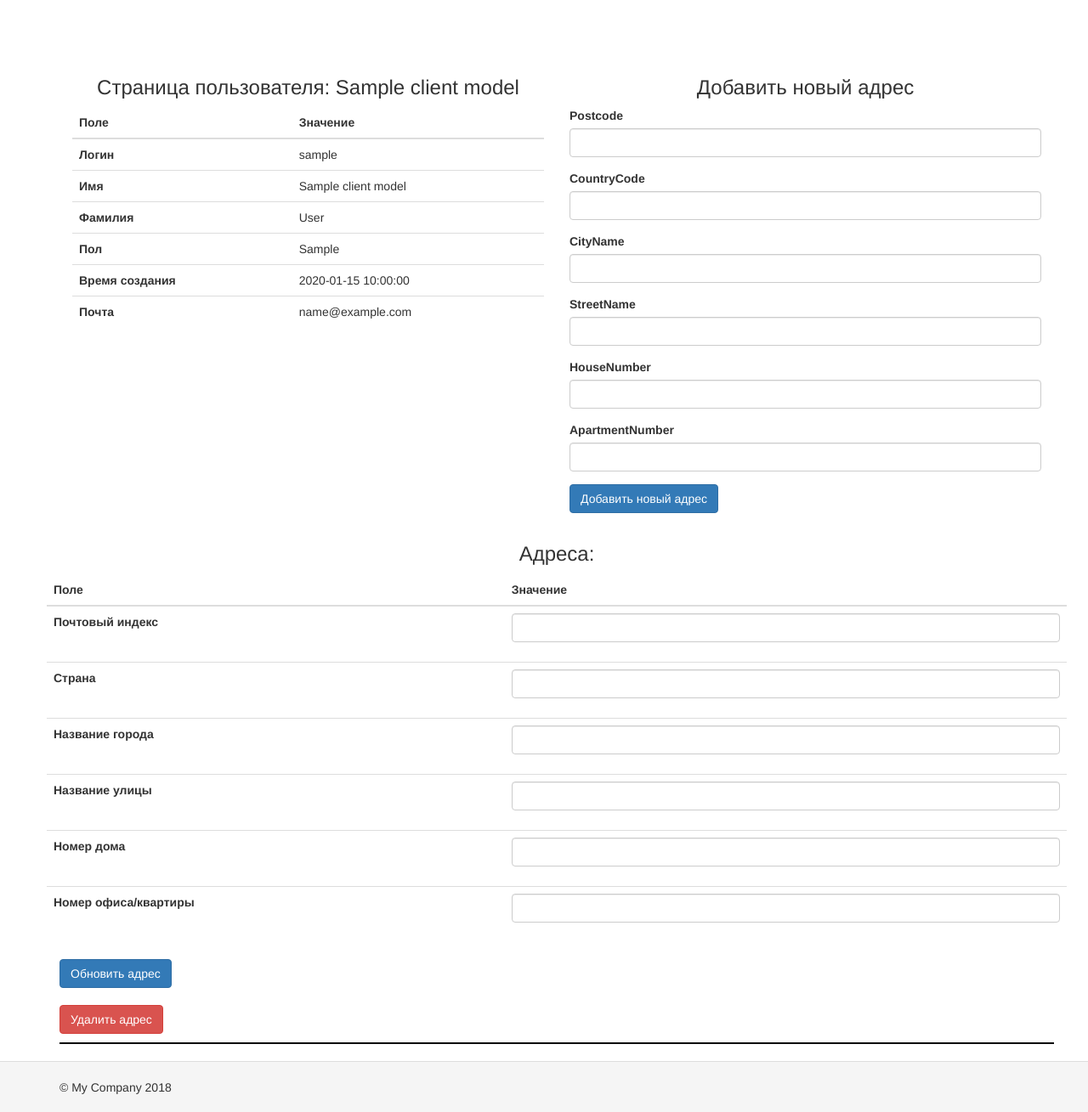
After one commit to masten2/bintime, a Yii app: template views/client/edit.php in a window 1280 px wide. The commit adds this page. Shown: the whole page at 85% size. Run offline with PHP 8.4 and a stand-in for Yii, Linux system fonts and the light colour scheme; the template is opened without the code that fills it: most values are stand-ins (such as "Sample title", 1, 10 or a date in 2020); form fields are guessed from the names that the template uses; data that the repository does not hold is empty; some libraries are stand-ins or nearby versions.

Commit message:
add one client controller add address crud

```diff
--- a/config/web.php
+++ b/config/web.php
@@ -49,7 +49,7 @@ $config = [
             'enablePrettyUrl' => true,
             'showScriptName' => false,
             'rules' => [
-                'client' => 'client/new',
+                'client/edit/<id>' => 'client/edit',
             ],
         ],
 
--- a/migrations/m180206_181151_create_clientAddress_table.php
+++ b/migrations/m180206_181151_create_clientAddress_table.php
@@ -14,7 +14,7 @@ class m180206_181151_create_clientAddress_table extends Migration
     {
         $this->createTable('clientAddress', [
             'id' => $this->primaryKey(),
-            'postcode' => 'int not null',
+            'postcode' => 'varchar(255) not null',
             'countryCode' => 'varchar(255) not null',
             'cityName' => 'varchar(255) not null',
             'streetName' => 'varchar(255) not null',
--- a/models/ClientAddress.php
+++ b/models/ClientAddress.php
@@ -37,9 +37,10 @@ class ClientAddress extends \yii\db\ActiveRecord
         return [
             [['postcode', 'countryCode', 'cityName', 'streetName', 'houseNumber', 'client_id'], 'trim'],
             [['postcode', 'countryCode', 'cityName', 'streetName', 'houseNumber'], 'required'],
-            [['postcode', 'client_id'], 'integer'],
-            [['cityName', 'streetName', 'houseNumber', 'apartmentNumber'], 'string', 'max' => 255],
+            [['client_id'], 'integer'],
+            [['cityName', 'streetName', 'houseNumber', 'apartmentNumber', 'postcode'], 'string', 'max' => 255],
             ['countryCode', 'string', 'max' => 2],
+            ['postcode', 'match', 'not' => true, 'pattern' => '/[^0-9]/', 'message' => 'Only numbers'],
             ['countryCode', 'match', 'not' => true, 'pattern' => '/[^a-zA-Z_-]/', 'message' => 'Only a-z letters'],
             [['client_id'], 'exist', 'skipOnError' => true, 'targetClass' => Client::className(), 'targetAttribute' => ['client_id' => 'id']],
         ];
--- /dev/null
+++ b/views/client/edit.php
@@ -0,0 +1,126 @@
+<?php
+use yii\widgets\LinkPager;
+use yii\widgets\ActiveForm;
+use yii\helpers\Html;
+
+?>
+
+    <div class="container">
+        <div class="row">
+            <div class="col-sm-6">
+                <h3 class="text-center">Страница пользователя: <?= $clientModel->name ?></h3>
+                <table class="table">
+                    <thead>
+                    <tr>
+                        <th>Поле</th>
+                        <th>Значение</th>
+                    </tr>
+                    </thead>
+                    <tbody>
+                    <tr>
+                        <th scope="row">Логин</th>
+                        <td><?= $clientModel->login ?></td>
+                    </tr>
+                    <tr>
+                        <th scope="row">Имя</th>
+                        <td><?= $clientModel->name ?></td>
+                    </tr>
+                    <tr>
+                        <th scope="row">Фамилия</th>
+                        <td><?= $clientModel->lastName ?></td>
+                    </tr>
+                    <tr>
+                        <th scope="row">Пол</th>
+                        <td><?= $clientModel->getGenderValue() ?></td>
+                    </tr>
+                    <tr>
+                        <th scope="row">Время создания</th>
+                        <td><?= $clientModel->created_at ?></td>
+                    </tr>
+                    <tr>
+                        <th scope="row">Почта</th>
+                        <td><?= $clientModel->mail ?></td>
+                    </tr>
+                    </tbody>
+                </table>
+            </div>
+            <div class="col-sm-6">
+                <h3 class="text-center">Добавить новый адрес</h3>
+                <?php $form = ActiveForm::begin(['action' => ['/address/new']]); ?>
+                <?= $form->field($clientAddressModel, 'postcode')->textInput() ?>
+                <?= $form->field($clientAddressModel, 'countryCode')->textInput() ?>
+                <?= $form->field($clientAddressModel, 'cityName')->textInput() ?>
+                <?= $form->field($clientAddressModel, 'streetName')->textInput() ?>
+                <?= $form->field($clientAddressModel, 'houseNumber')->textInput() ?>
+                <?= $form->field($clientAddressModel, 'apartmentNumber')->textInput() ?>
+                <?= $form->field($clientAddressModel, 'client_id')->hiddenInput(['value' => $clientModel->getPrimaryKey()])->label(false) ?>
+
+                <div class="form-group">
+                    <?= Html::submitButton('Добавить новый адрес', ['class' => 'btn btn-primary']) ?>
+                </div>
+                <?php ActiveForm::end(); ?>
+            </div>
+
+        </div>
+    </div>
+
+    <div class="container">
+        <div class="row">
+            <h3 class="text-center">Адреса:</h3>
+            <?php foreach ($clientAddress as $address): ?>
+                <?php $form = ActiveForm::begin(['action' => ['/address/edit']]); ?>
+                <div class="row">
+                    <table class="table">
+                        <thead>
+                        <tr>
+                            <th>Поле</th>
+                            <th>Значение</th>
+                        </tr>
+                        </thead>
+                        <tbody>
+                        <tr>
+                            <th scope="row">Почтовый индекс</th>
+                            <td><?= $form->field($address, 'postcode')->textInput()->label(false) ?></td>
+                        </tr>
+                        <tr>
+                            <th scope="row">Страна</th>
+                            <td><?= $form->field($address, 'countryCode')->textInput()->label(false) ?></td>
+                        </tr>
+                        <tr>
+                            <th scope="row">Название города</th>
+                            <td><?= $form->field($address, 'cityName')->textInput()->label(false) ?></td>
+                        </tr>
+                        <tr>
+                            <th scope="row">Название улицы</th>
+                            <td><?= $form->field($address, 'streetName')->textInput()->label(false) ?></td>
+                        </tr>
+                        <tr>
+                            <th scope="row">Номер дома</th>
+                            <td><?= $form->field($address, 'houseNumber')->textInput()->label(false) ?></td>
+                        </tr>
+                        <tr>
+                            <th scope="row">Номер офиса/квартиры</th>
+                            <td><?= $form->field($address, 'apartmentNumber')->textInput()->label(false) ?></td>
+                        </tr>
+                        <?= $form->field($address, 'client_id')->hiddenInput(['value' => $clientModel->getPrimaryKey()])->label(false) ?>
+                        <?= Html::hiddenInput('addressId', $address->getPrimaryKey()); ?>
+                        </tbody>
+                    </table>
+                </div>
+                <?= Html::submitButton('Обновить адрес', ['class' => 'btn btn-primary']) ?>
+                <?php ActiveForm::end(); ?>
+
+                <?php $form = ActiveForm::begin(['action' => ['/address/delete'], 'options' => [
+                    'style' => 'margin-top: 20px'
+                ]]); ?>
+                    <?= Html::hiddenInput('id', $address->getPrimaryKey()); ?>
+                    <?= Html::hiddenInput('clientId', $clientModel->getPrimaryKey()); ?>
+                    <?= Html::submitButton('Удалить адрес', ['class' => 'btn btn-danger']) ?>
+                <?php ActiveForm::end(); ?>
+
+                <div style="width: 100%; height: 2px; background: black; margin-top: 10px"></div>
+            <?php endforeach; ?>
+        </div>
+    </div>
+
+<?= LinkPager::widget(['pagination' => $pagination]) ?>
--- a/views/layouts/main.php
+++ b/views/layouts/main.php
@@ -38,21 +38,9 @@ AppAsset::register($this);
     echo Nav::widget([
         'options' => ['class' => 'navbar-nav navbar-right'],
         'items' => [
-            ['label' => 'Home', 'url' => ['/site/index']],
-            ['label' => 'About', 'url' => ['/site/about']],
-            ['label' => 'Contact', 'url' => ['/site/contact']],
-            Yii::$app->user->isGuest ? (
-                ['label' => 'Login', 'url' => ['/site/login']]
-            ) : (
-                '<li>'
-                . Html::beginForm(['/site/logout'], 'post')
-                . Html::submitButton(
-                    'Logout (' . Yii::$app->user->identity->username . ')',
-                    ['class' => 'btn btn-link logout']
-                )
-                . Html::endForm()
-                . '</li>'
-            )
+            ['label' => 'Все пользователи', 'url' => ['/client/list']],
+            ['label' => 'Добавить пользователя', 'url' => ['/client/new']],
+
         ],
     ]);
     NavBar::end();
```
Also changed, not shown: controllers/AddressController.php (added, +52 -0 lines), controllers/ClientController.php (+28 -0 lines), models/Client.php (+13 -0 lines), views/client/list.php (+6 -8 lines), views/client/new.php (+4 -3 lines).
